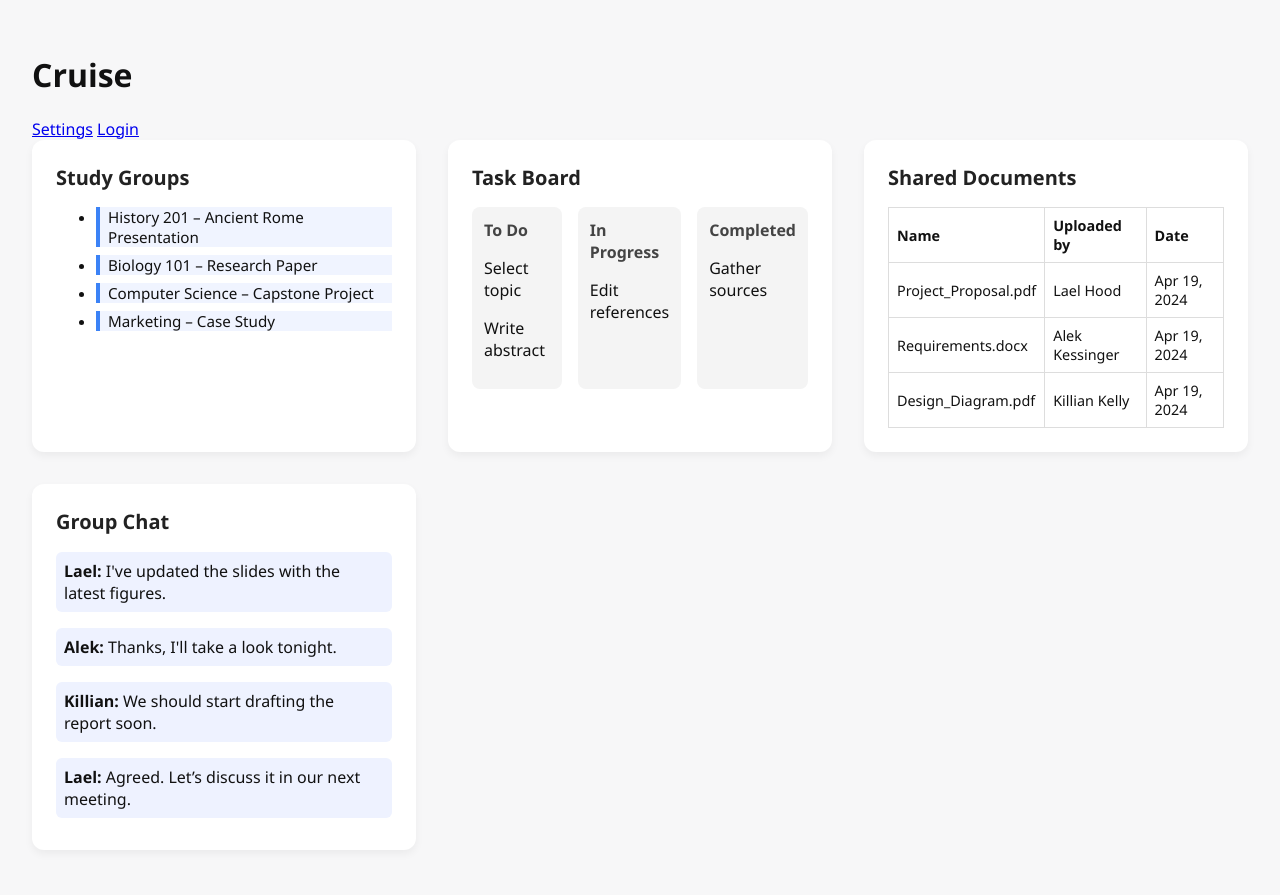
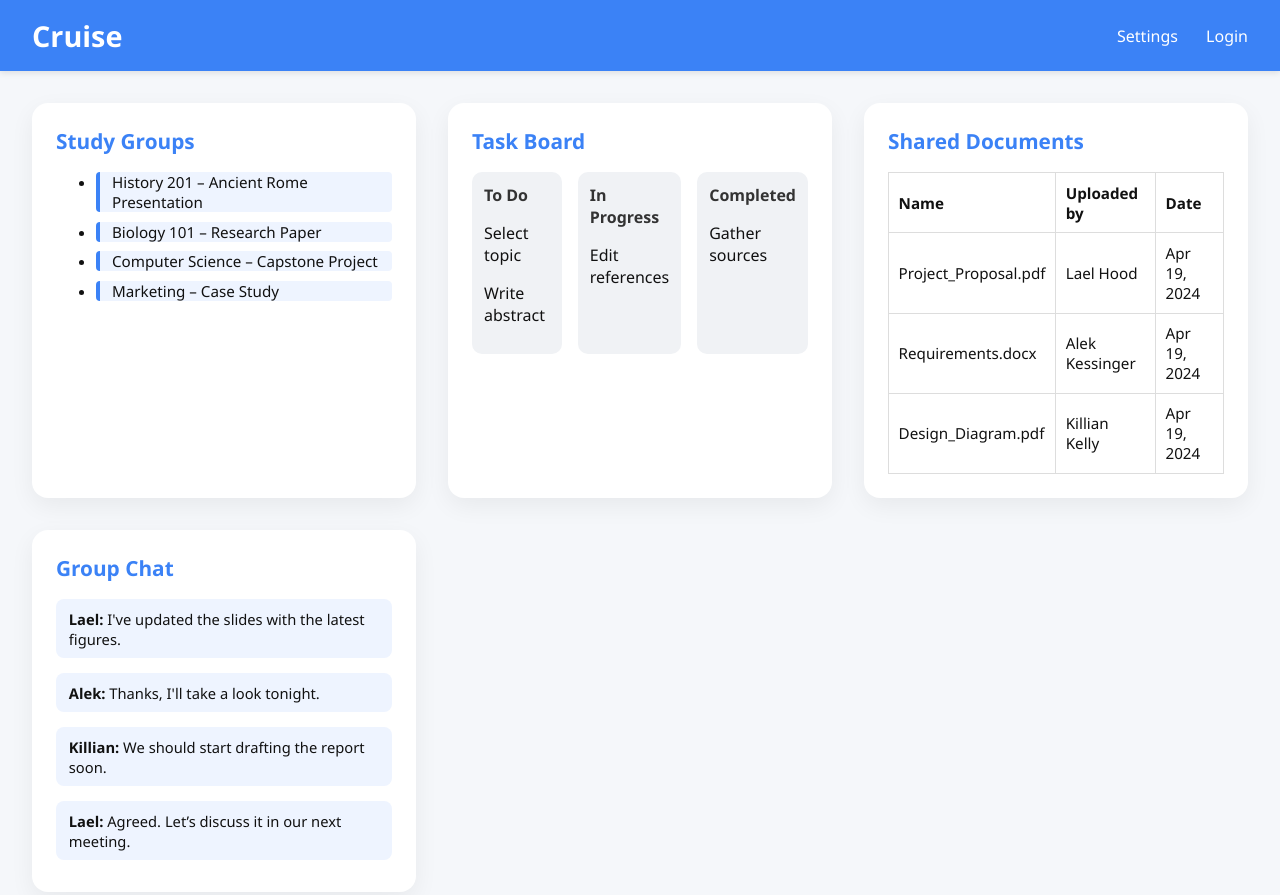
Before and after one commit to leviticushood/Cruise, a plain HTML site: page index.html in a window 1280 px wide. Drawn offline with Linux system fonts and the light colour scheme.

Commit message:
Update style.css

```diff
--- a/style.css
+++ b/style.css
@@ -1,43 +1,77 @@
+:root {
+  --primary-blue: #3b82f6;
+  --light-blue: #eef4ff;
+  --card-bg: #ffffff;
+  --text-color: #111;
+  --muted: #6b7280;
+}
+
 body {
   font-family: 'Segoe UI', sans-serif;
-  background-color: #f7f7f8;
+  background-color: #f5f7fa;
   margin: 0;
-  padding: 2rem;
-  color: #111;
+  padding: 0;
+  color: var(--text-color);
+}
+
+.navbar {
+  background-color: var(--primary-blue);
+  color: white;
+  display: flex;
+  justify-content: space-between;
+  align-items: center;
+  padding: 1rem 2rem;
+  box-shadow: 0 2px 6px rgba(0,0,0,0.1);
+}
+
+.navbar .logo {
+  font-size: 1.8rem;
+  margin: 0;
+}
+
+.navbar nav a {
+  color: white;
+  text-decoration: none;
+  margin-left: 1.5rem;
+  font-weight: 500;
+}
+
+.navbar nav a:hover {
+  text-decoration: underline;
 }
 
 .container {
   display: grid;
-  grid-template-columns: repeat(auto-fit, minmax(300px, 1fr));
+  grid-template-columns: repeat(auto-fit, minmax(340px, 1fr));
   gap: 2rem;
-}
-
-.title {
-  grid-column: 1 / -1;
-  font-size: 2rem;
-  font-weight: bold;
-  margin-bottom: 1rem;
+  padding: 2rem;
 }
 
 .card {
-  background-color: #ffffff;
+  background-color: var(--card-bg);
   padding: 1.5rem;
-  border-radius: 12px;
-  box-shadow: 0 4px 8px rgba(0,0,0,0.05);
+  border-radius: 16px;
+  box-shadow: 0 8px 24px rgba(0,0,0,0.06);
+  transition: transform 0.2s ease;
+}
+
+.card:hover {
+  transform: translateY(-4px);
 }
 
 .card h2 {
   margin-top: 0;
-  font-size: 1.25rem;
-  color: #222;
+  font-size: 1.3rem;
+  color: var(--primary-blue);
 }
 
 .group-list li {
-  margin: 0.5rem 0;
-  padding-left: 0.5rem;
-  border-left: 4px solid #3b82f6;
-  background: #f0f4ff;
+  margin: 0.6rem 0;
+  padding-left: 0.75rem;
+  border-left: 4px solid var(--primary-blue);
+  background: var(--light-blue);
   font-size: 0.95rem;
+  border-radius: 4px;
 }
 
 .task-board {
@@ -48,34 +82,35 @@ body {
 }
 
 .task-board div {
-  background-color: #f4f4f4;
+  background-color: #f0f2f5;
   padding: 0.75rem;
-  border-radius: 8px;
+  border-radius: 10px;
   flex: 1;
 }
 
 .task-board h3 {
   margin-top: 0;
   font-size: 1rem;
-  color: #444;
+  color: #333;
 }
 
 table {
   width: 100%;
   border-collapse: collapse;
   margin-top: 0.75rem;
+  font-size: 0.95rem;
 }
 
 table th, table td {
   border: 1px solid #ddd;
-  padding: 0.5rem;
-  font-size: 0.9rem;
+  padding: 0.6rem;
   text-align: left;
 }
 
 .chat p {
-  background-color: #eef2ff;
-  padding: 0.5rem;
-  border-radius: 6px;
+  background-color: var(--light-blue);
+  padding: 0.6rem 0.8rem;
+  border-radius: 8px;
   margin-bottom: 0.5rem;
+  font-size: 0.92rem;
 }
```
